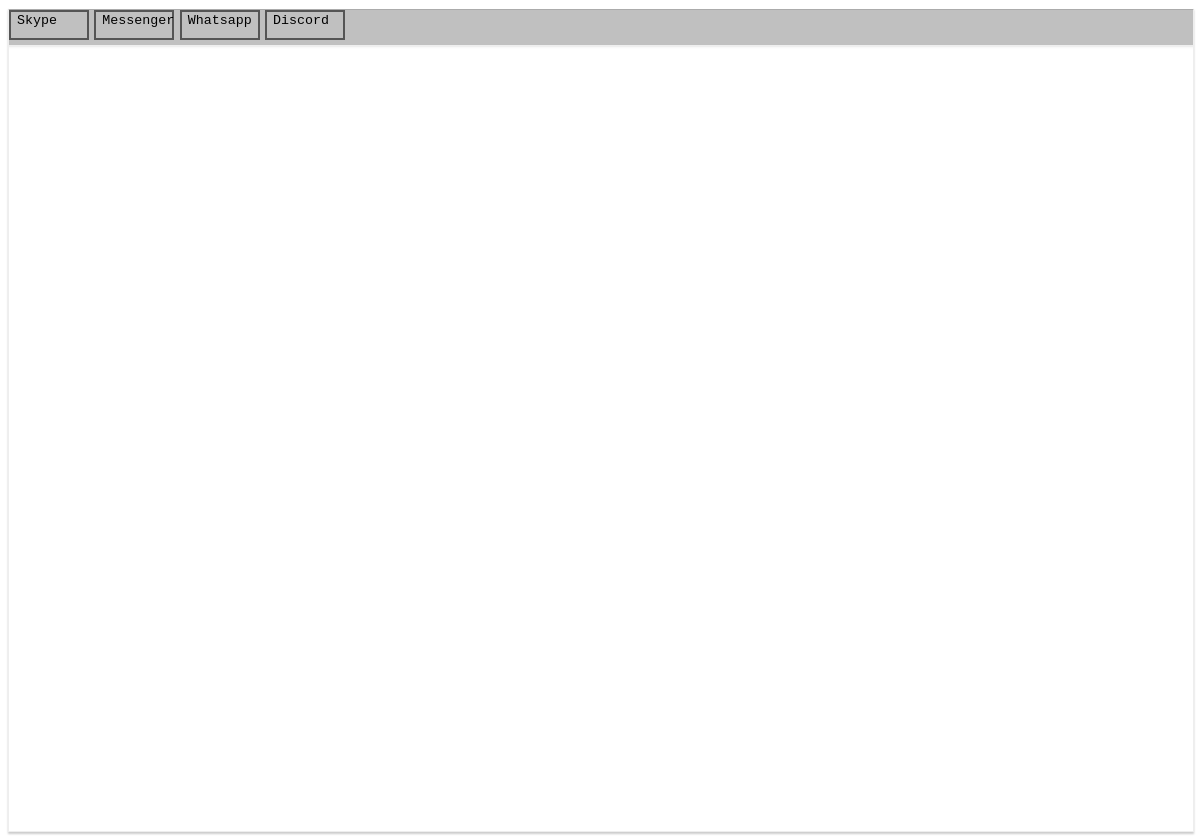
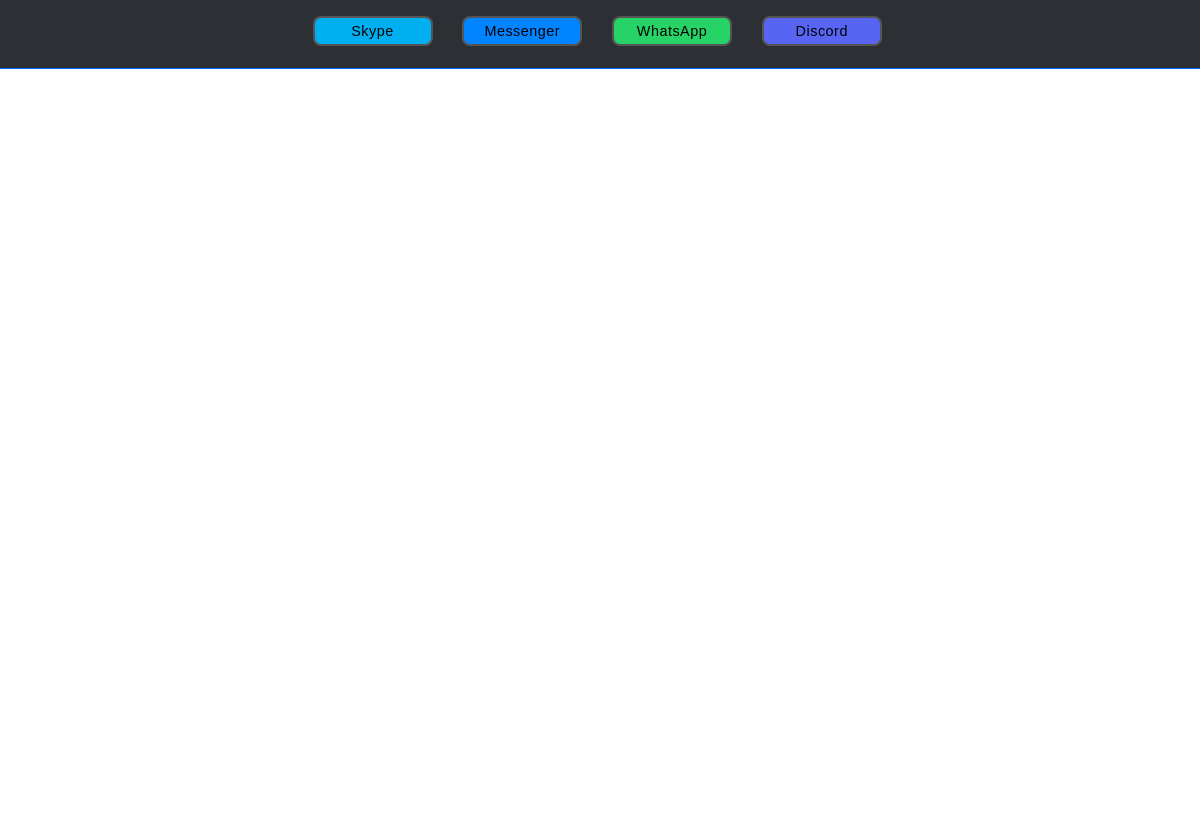
Before and after one commit to CTMarius/electronAllInOneChatApp, an Electron app: page index.html in a window 1200 px wide. After the commit the page ends 800 px from the top, so only its background shows below. Drawn offline with Linux system fonts and the light colour scheme; no server answers.

Commit message:
Updated style.css to include new styles for the main page and the footer.

```diff
--- a/functions.js
+++ b/functions.js
@@ -1,33 +1,27 @@
-var ById = function (id) {
-    return document.getElementById(id);
-}
+const getElementById = (id) => document.getElementById(id);
 
-var view = ById('view');
+const view = getElementById('view');
+const buttons = document.getElementsByTagName('button');
 
-const buttons = document.getElementsByTagName("button");
+const CHAT_URLS = {
+    skype: 'https://web.skype.com/',
+    messenger: 'https://messenger.com/',
+    whatsapp: 'https://web.whatsapp.com/',
+    discord: 'https://discord.com/app'
+};
 
-const buttonPressed = async e => {
+const buttonPressed = async (event) => {
+    const { id } = event.target;
+    console.log(id);
 
-    console.log(e.target.id);
+    try {
+        view.src = CHAT_URLS[id] || '';
+        await view.load(); // Better than awaiting src directly
+    } catch (error) {
+        console.error(`Error loading ${id}:`, error);
+    }
+};
 
-    if (e.target.id == 'skype') {
-        view.src = "https://web.skype.com/";
-        await view.src
-    } else if (e.target.id == 'messenger') {
-        view.src = "https://messenger.com/";
-        await view.src
-    } else if (e.target.id == 'whatsapp') {
-        view.src = "https://web.whatsapp.com/";
-        await view.src
-    } else if (e.target.id == 'discord') {
-        view.src = "https://discord.com/app";
-        await view.src
-    } else {
-        view.src = ""
-        await view.src
-    }
-}
-
-for (let button of buttons) {
-    button.addEventListener("click", buttonPressed);
-}
+Array.from(buttons).forEach(button => {
+    button.addEventListener('click', buttonPressed);
+});
--- a/index.html
+++ b/index.html
@@ -1,27 +1,41 @@
-<html>
+<!DOCTYPE html>
+<html lang="en">
 <head>
-    <title>Radio Player</title>
+    <meta charset="UTF-8">
+    <meta name="viewport" content="width=device-width, initial-scale=1.0">
+    <meta http-equiv="Content-Security-Policy" content="default-src 'self' https:; script-src 'self'">
+    <title>All-In-One Chat App</title>
     <link rel="stylesheet" type="text/css" href="style.css">
-    <script src="main.js"></script>
 </head>
 <body>
-    <div class="container">
-        <button id="skype">
-            <div>Skype</div>
-        </button>
-        <button id="messenger">
-            <div>Messenger</div>
-        </button>
-        <button id="whatsapp">
-            <div>Whatsapp</div>
-        </button>
-        <button id="discord">
-            <div>Discord</div>
-        </button>
-    </div>
-    <div>
-        <webview id="view" class="page" src="" autosize="on"></webview>
-    </div>
-    <script src="functions.js"></script>
+    <main class="container">
+        <nav class="chat-buttons">
+            <button id="skype" aria-label="Open Skype">
+                <span>Skype</span>
+            </button>
+            <button id="messenger" aria-label="Open Messenger">
+                <span>Messenger</span>
+            </button>
+            <button id="whatsapp" aria-label="Open WhatsApp">
+                <span>WhatsApp</span>
+            </button>
+            <button id="discord" aria-label="Open Discord">
+                <span>Discord</span>
+            </button>
+        </nav>
+        <section class="view-container">
+            <webview
+                id="view"
+                src="about:blank"
+                allowpopups
+                nodeintegration="true"
+                plugins
+                disablewebsecurity
+                partition="persist:general"
+            ></webview>
+        </section>
+    </main>
+
+    <script src="functions.js" defer></script>
 </body>
 </html>
--- a/main.js
+++ b/main.js
@@ -1,27 +1,66 @@
-const {
-  app,
-  BrowserWindow
-} = require('electron')
-const path = require('path')
-const url = require('url')
+const { app, BrowserWindow, ipcMain } = require('electron');
+const path = require('path');
 
-async function createWindow() {
+// Keep a global reference to prevent garbage collection
+let mainWindow;
 
-  const win = new BrowserWindow({
-    width: 800,
-    height: 600,
+const createWindow = async () => {
+  mainWindow = new BrowserWindow({
+    width: 1200,
+    height: 800,
     webPreferences: {
-      webviewTag: true
+      webviewTag: true,
+      nodeIntegration: true,
+      contextIsolation: false, // Changed to false to allow webview integration
+      enableRemoteModule: false,
+      webSecurity: false,
+      sandbox: false // Add this to ensure webview works properly
+    },
+    // Add window customization
+    title: 'All-In-One Chat App',
+    icon: path.join(__dirname, 'assets/icon.png'),
+    minWidth: 800,
+    minHeight: 600,
+    backgroundColor: '#ffffff'
+  });
+
+  // Add this to handle webview permissions
+  mainWindow.webContents.session.setPermissionRequestHandler((webContents, permission, callback) => {
+    callback(true);
+  });
+
+  try {
+    await mainWindow.loadFile('index.html');
+
+    // Open DevTools in development
+    if (process.env.NODE_ENV === 'development') {
+      mainWindow.webContents.openDevTools();
     }
-  })
+  } catch (error) {
+    console.error('Failed to load app:', error);
+  }
 
-  await win.loadURL(url.format({
-    pathname: path.join(__dirname, 'index.html'),
-    protocol: 'file:',
-    slashes: true
-  }))
-}
+  mainWindow.on('closed', () => {
+    mainWindow = null;
+  });
+};
 
-app.whenReady().then(() => {
-  createWindow()
-})
+// App event handlers
+app.whenReady().then(createWindow);
+
+app.on('window-all-closed', () => {
+  if (process.platform !== 'darwin') {
+    app.quit();
+  }
+});
+
+app.on('activate', () => {
+  if (mainWindow === null) {
+    createWindow();
+  }
+});
+
+// Handle errors
+process.on('uncaughtException', (error) => {
+  console.error('Uncaught exception:', error);
+});
--- a/package.json
+++ b/package.json
@@ -16,7 +16,7 @@
     "@electron-forge/maker-rpm": "^6.0.0-beta.67",
     "@electron-forge/maker-squirrel": "^6.0.0-beta.67",
     "@electron-forge/maker-zip": "^6.0.0-beta.67",
-    "electron": "19.0.0"
+    "electron": "^35.2.0"
   },
   "dependencies": {
     "browser-window": "^0.4.0",
--- a/style.css
+++ b/style.css
@@ -1,38 +1,128 @@
-.body {
-    position: fixed;
-    top: 50%;
-    left: 50%;
-    transform: translate(-50%, -50%);
-    width: 29.5em;
-    height: 8.6em;
-    border: 1px solid #eee;
-    box-shadow: 0 2px 2px #ccc;
-    margin: 10px;
-    padding: 20px;
-    display: inline-block;
-    background-color: rgba(255, 255, 255, .8);
+:root {
+    --primary-color: #1a1a1a;
+    --secondary-color: #ffffff;
+    --accent-color: #0066ff;
+    --hover-color: #00cc88;
+    --button-text: #FFFFFF;
+    --button-bg: #333333;
+    --shadow: 0 2px 4px rgba(0, 0, 0, 0.1);
+    --skype-color: #00AFF0;
+    --messenger-color: #0084FF;
+    --whatsapp-color: #25D366;
+    --discord-color: #5865F2;
+    --nav-bg: #2C2F33;
+    --hover-shadow: 0 4px 8px rgba(0, 0, 0, 0.2);
+}
+
+* {
+    margin: 0;
+    padding: 0;
+    box-sizing: border-box;
+    font-family: 'Arial', sans-serif;
+}
+
+body, html {
+    margin: 0;
+    padding: 0;
+    width: 100%;
+    height: 100%;
     overflow: hidden;
 }
 
+body {
+    background-color: var(--secondary-color);
+}
+
+/* Remove the .body class as it's causing positioning issues */
+
 .container {
+    display: flex;
+    flex-direction: column;
     width: 100%;
-    top: 80%;
-    border: 1px solid #eee;
-    box-shadow: 0 2px 2px #ccc;
+    height: 100%;
+    overflow: hidden;
+}
+
+.chat-buttons {
     display: flex;
-    background-color: rgb(192, 192, 192);
-    overflow: hidden;
-    border-top: ridge 2px white;
+    padding: 1rem;
+    background-color: var(--nav-bg);
+    gap: 1.5rem;
+    justify-content: center;
+    align-items: center;
+    flex: 0 0 64px;
+    border-bottom: 1px solid var(--accent-color);
+}
+
+button {
+    background: transparent;
+    border: none;
+    border-radius: 8px;
+    color: var(--button-text);
+    padding: 0.8rem 1.5rem;
+    font-size: 0.9rem;
+    font-weight: 500;
+    letter-spacing: 0.5px;
+    cursor: pointer;
+    transition: all 0.2s ease;
+    position: relative;
+    min-width: 120px;
+    height: 40px;
+    display: flex;
+    align-items: center;
+    justify-content: center;
+}
+
+button::after {
+    content: '';
+    position: absolute;
+    bottom: 0;
+    left: 0;
+    width: 0;
+    height: 2px;
+    background-color: var(--hover-color);
+    transition: width 0.3s ease;
+}
+
+button:hover::after {
+    width: 100%;
+}
+
+button:hover {
+    transform: translateY(-2px);
+    box-shadow: var(--hover-shadow);
+}
+
+button:active {
+    transform: translateY(0);
+    box-shadow: none;
+}
+
+.view-container {
+    flex: 1;
+    position: relative;
+    width: 100%;
+    height: calc(100% - 64px);
+    display: flex;
+    min-height: 0; /* Important for nested flex containers */
 }
 
 #view {
+    flex: 1;
+    width: 100%;
     height: 100%;
+    border: none;
+    margin: 0;
+    padding: 0;
+}
+
+webview {
+    position: absolute;
+    top: 0;
+    left: 0;
     width: 100%;
-    border: 1px solid #eee;
-    box-shadow: 0 2px 2px #ccc;
-    display: flex;
-    background-color: rgba(255, 255, 255, .8);
-    overflow: hidden;
+    height: 100%;
+    display: inline-flex !important;
 }
 
 #skype {
@@ -49,7 +139,7 @@
     color: black;
     border: 2px solid #555555;
     font-family: monospace;
-    background-color: rgb(192, 192, 192);
+    background-color: var(--skype-color);
 }
 
 #messenger {
@@ -66,7 +156,7 @@
     color: black;
     border: 2px solid #555555;
     font-family: monospace;
-    background-color: rgb(192, 192, 192);
+    background-color: var(--messenger-color);
 }
 
 #whatsapp {
@@ -83,7 +173,7 @@
     color: black;
     border: 2px solid #555555;
     font-family: monospace;
-    background-color: rgb(192, 192, 192);
+    background-color: var(--whatsapp-color);
 }
 
 #discord {
@@ -100,7 +190,7 @@
     color: black;
     border: 2px solid #555555;
     font-family: monospace;
-    background-color: rgb(192, 192, 192);
+    background-color: var(--discord-color);
 }
 
 #innertext {
@@ -146,3 +236,33 @@
 #discord:active {
     background-color: #3C99AA;
 }
+
+/* Modern scrollbar */
+::-webkit-scrollbar {
+    width: 8px;
+}
+
+::-webkit-scrollbar-track {
+    background: var(--secondary-color);
+}
+
+::-webkit-scrollbar-thumb {
+    background: var(--accent-color);
+    border-radius: 4px;
+}
+
+::-webkit-scrollbar-thumb:hover {
+    background: var(--primary-color);
+}
+
+/* Responsive design */
+@media (max-width: 768px) {
+    .chat-buttons {
+        flex-wrap: wrap;
+    }
+
+    button {
+        padding: 0.6rem 1rem;
+        font-size: 0.8rem;
+    }
+}
```
Also changed, not shown: 1 other file.
